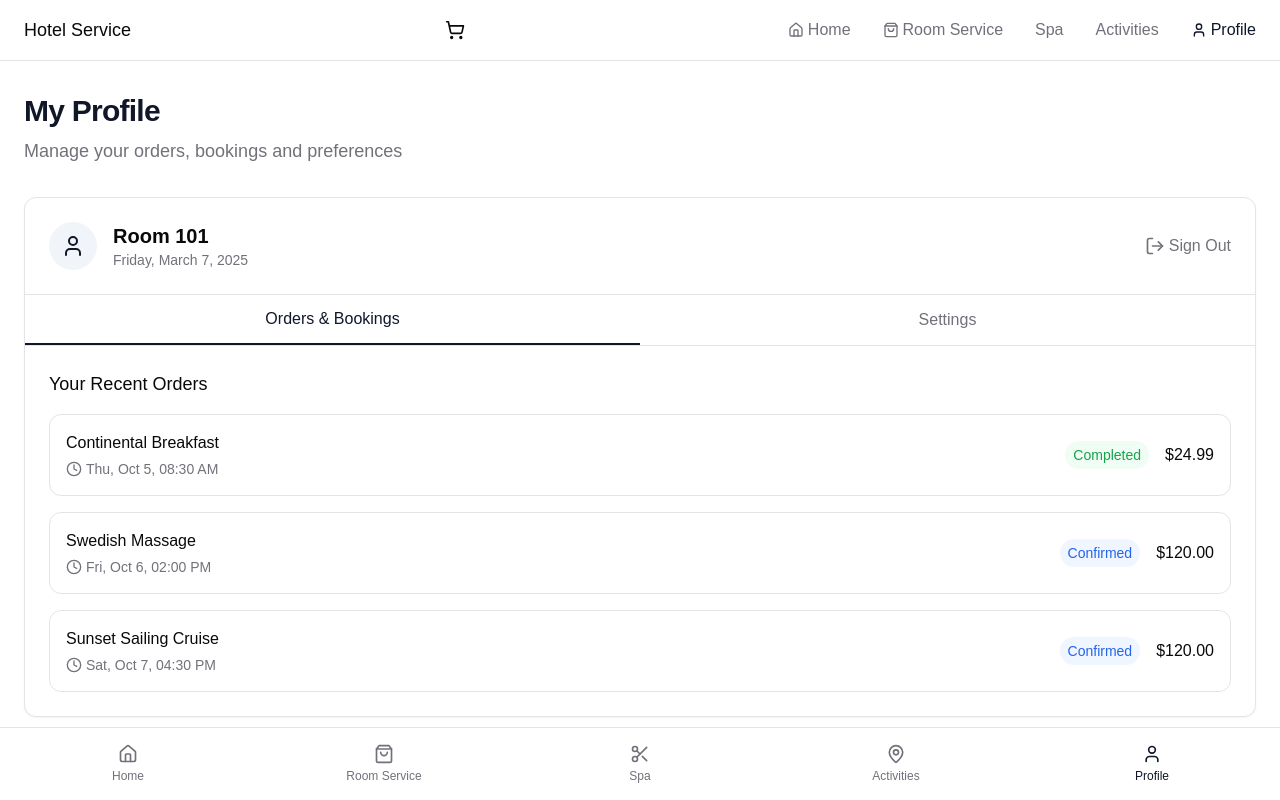
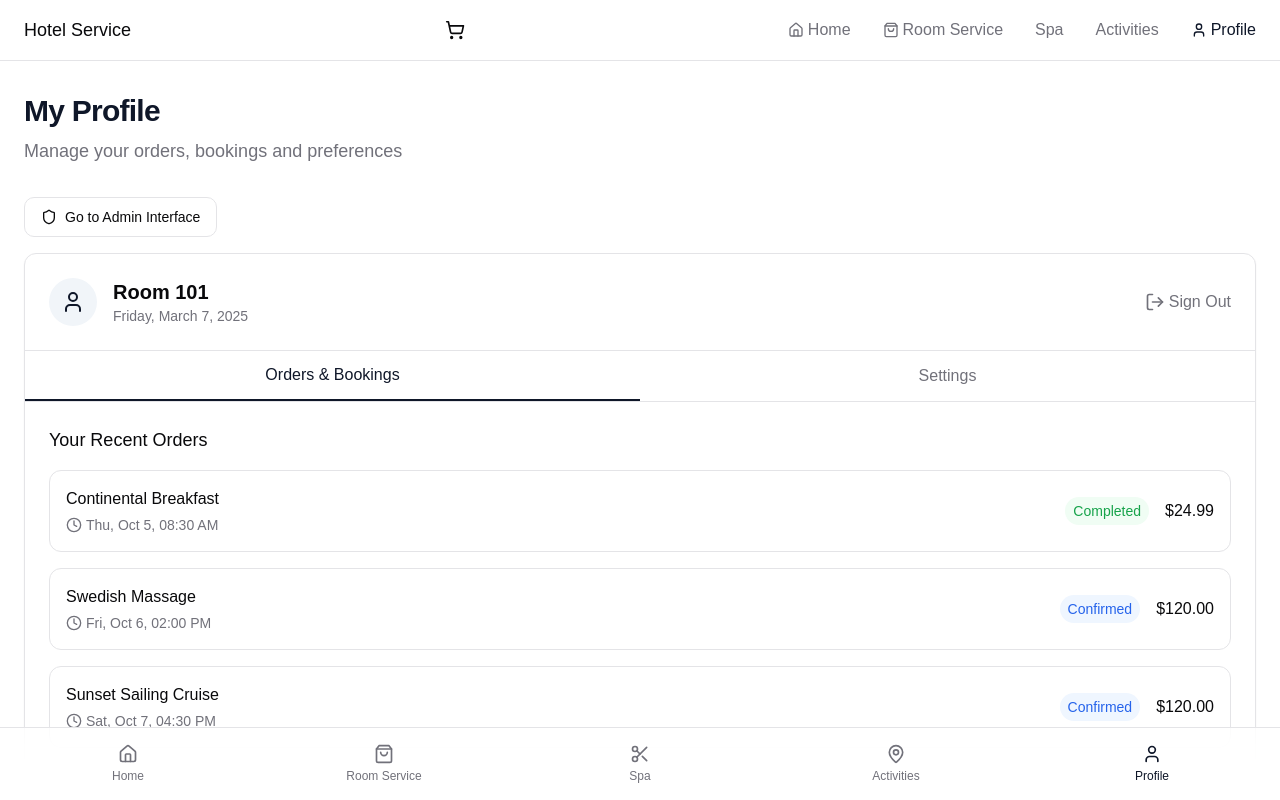
Before and after one commit to Omarios21/hotel-service-sphere, a React (Vite) app: page /profile in a window 1280 px wide. Built offline with nearby package versions, Linux system fonts and the light colour scheme.

Commit message:
Add temporary admin switch button
Adds a button to the profile page that allows switching to the admin interface. This is a temporary solution.

```diff
--- a/src/pages/Profile.tsx
+++ b/src/pages/Profile.tsx
@@ -1,10 +1,11 @@
-
-import React, { useState } from 'react';
+import React, { useState, useEffect } from 'react';
 import { useNavigate } from 'react-router-dom';
 import Layout from '../components/Layout';
 import { motion } from 'framer-motion';
-import { User, Clock, Calendar, LogOut, Settings, Bell, CheckSquare } from 'lucide-react';
+import { User, Clock, Calendar, LogOut, Settings, Bell, CheckSquare, Shield } from 'lucide-react';
 import { toast } from 'sonner';
+import { Button } from '@/components/ui/button';
+import { supabase } from '@/integrations/supabase/client';
 
 interface Order {
   id: string;
@@ -20,8 +21,25 @@ const Profile: React.FC = () => {
   const roomId = localStorage.getItem('roomId') || '101';
   const [activeTab, setActiveTab] = useState<'orders' | 'settings'>('orders');
   const [notificationsEnabled, setNotificationsEnabled] = useState(true);
+  const [isAdmin, setIsAdmin] = useState(false);
 
-  // Sample orders
+  useEffect(() => {
+    const checkAdmin = async () => {
+      const { data: sessionData } = await supabase.auth.getSession();
+      if (!sessionData.session) return;
+
+      const { data } = await supabase
+        .from('admins')
+        .select('*')
+        .eq('user_id', sessionData.session.user.id)
+        .maybeSingle();
+
+      setIsAdmin(!!data);
+    };
+
+    checkAdmin();
+  }, []);
+
   const orders: Order[] = [
     {
       id: 'o1',
@@ -50,13 +68,8 @@ const Profile: React.FC = () => {
   ];
 
   const handleSignOut = () => {
-    // Clear localStorage
     localStorage.removeItem('roomId');
-
-    // Show toast
     toast.success('Signed out successfully');
-
-    // Navigate to authentication page
     setTimeout(() => {
       navigate('/');
     }, 500);
@@ -93,6 +106,11 @@ const Profile: React.FC = () => {
     return new Date(dateString).toLocaleString(undefined, options);
   };
 
+  const goToAdmin = () => {
+    navigate('/admin');
+    toast.success('Switching to admin interface');
+  };
+
   return (
     <Layout>
       <div className="py-8">
@@ -108,8 +126,23 @@ const Profile: React.FC = () => {
           </p>
         </motion.div>
 
+        <motion.div
+          initial={{ opacity: 0 }}
+          animate={{ opacity: 1 }}
+          transition={{ delay: 0.3, duration: 0.5 }}
+          className="mb-4"
+        >
+          <Button
+            variant="outline"
+            onClick={goToAdmin}
+            className="flex items-center gap-2"
+          >
+            <Shield className="h-4 w-4" />
+            <span>Go to Admin Interface</span>
+          </Button>
+        </motion.div>
+
         <div className="bg-white border border-border rounded-xl shadow-sm overflow-hidden">
-          {/* Profile header */}
           <div className="p-6 border-b border-border">
             <div className="flex items-center">
               <div className="bg-secondary rounded-full p-3 mr-4">
@@ -136,7 +169,6 @@ const Profile: React.FC = () => {
             </div>
           </div>
 
-          {/* Tabs */}
           <div className="flex border-b border-border">
             <button
               onClick={() => setActiveTab('orders')}
@@ -160,7 +192,6 @@ const Profile: React.FC = () => {
             </button>
           </div>
 
-          {/* Tab content */}
           <div className="p-6">
             {activeTab === 'orders' && (
               <motion.div
```
